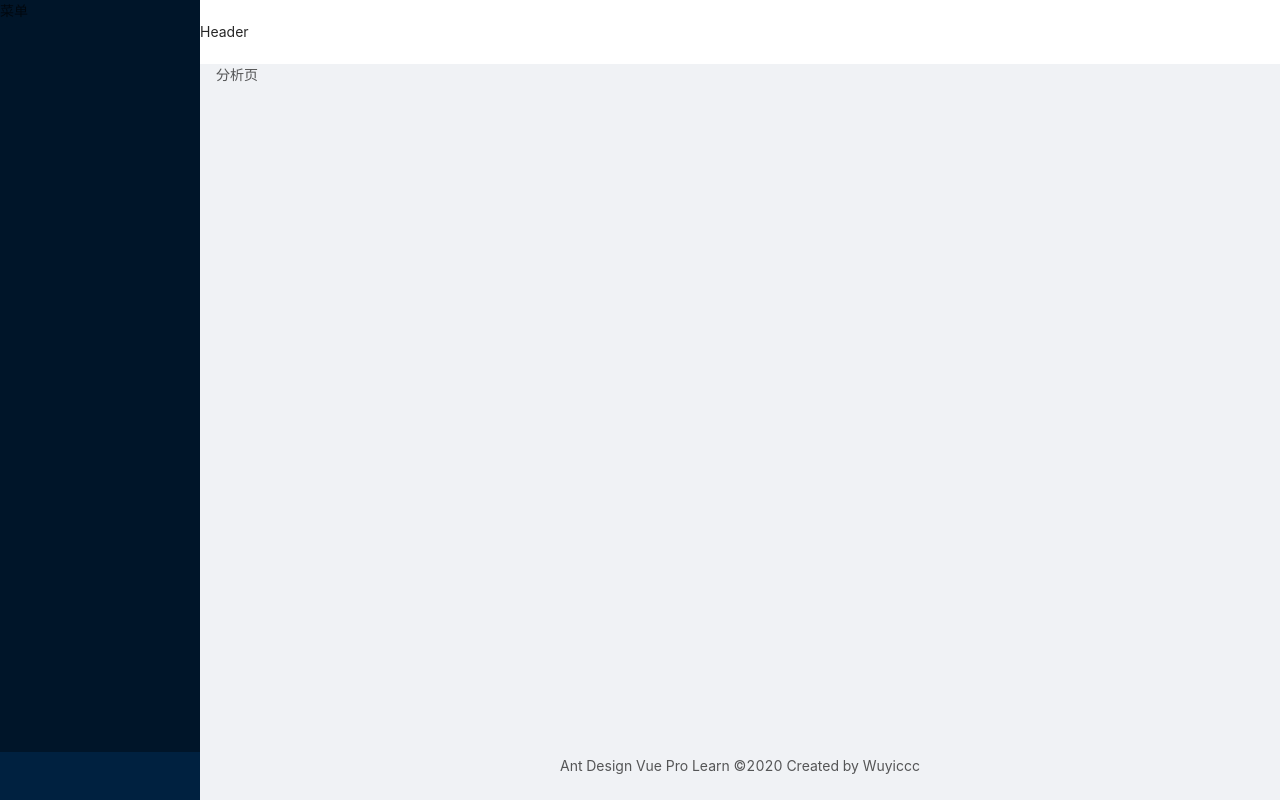
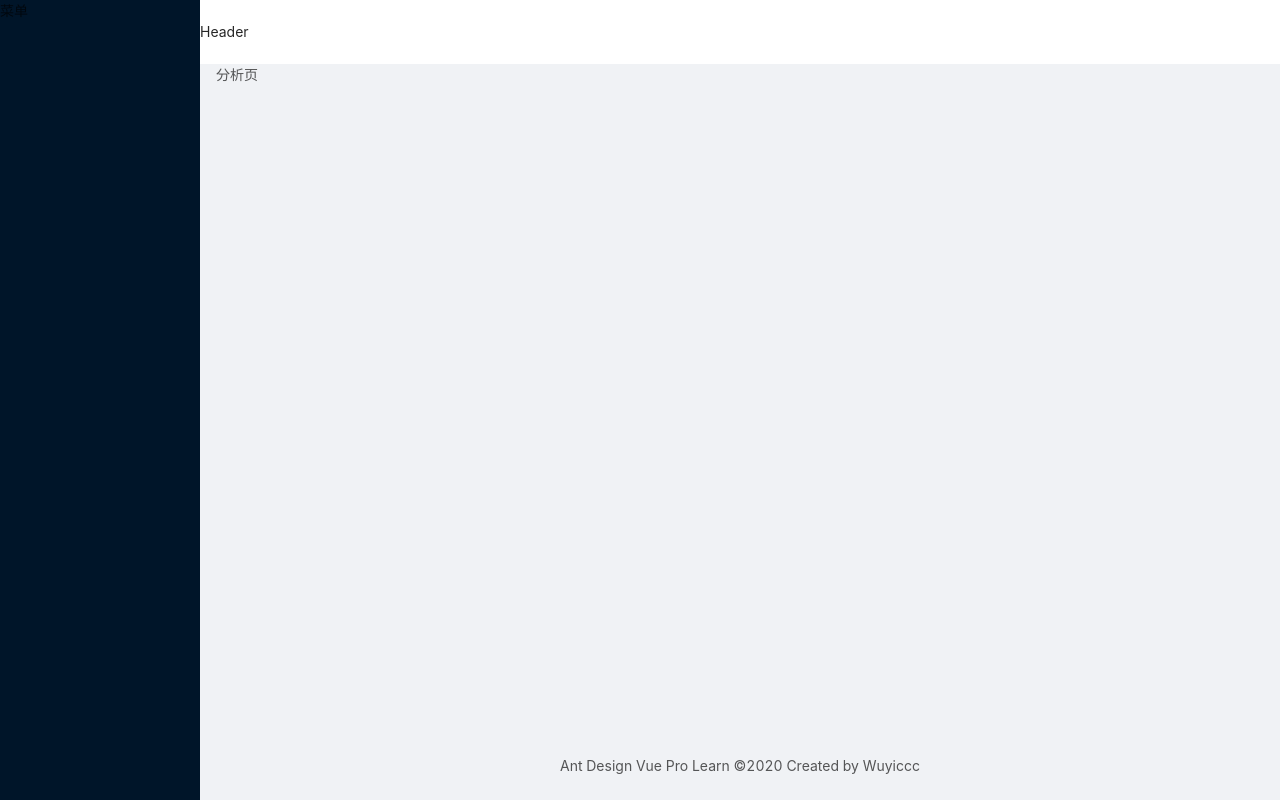
Before and after one commit to wuyiccc/ant-design-vue-pro-learn, a Vue app: page /dashboard/analysis in a window 1280 px wide. Built offline with nearby package versions, Linux system fonts and the light colour scheme.

Commit message:
1. 利用trigger取消掉a-layout-sider自带的菜单收起按钮

```diff
--- a/src/layouts/BasicLayout.vue
+++ b/src/layouts/BasicLayout.vue
@@ -3,7 +3,7 @@
   <div>
     <a-layout id="components-layout-demo-side" style="min-height: 100vh">
       <!--菜单栏-->
-      <a-layout-sider v-model="collapsed" collapsible>
+      <a-layout-sider :trigger="null" v-model="collapsed" collapsible>
         <div class="logo" />
         <SiderMenu></SiderMenu>
       </a-layout-sider>
```
